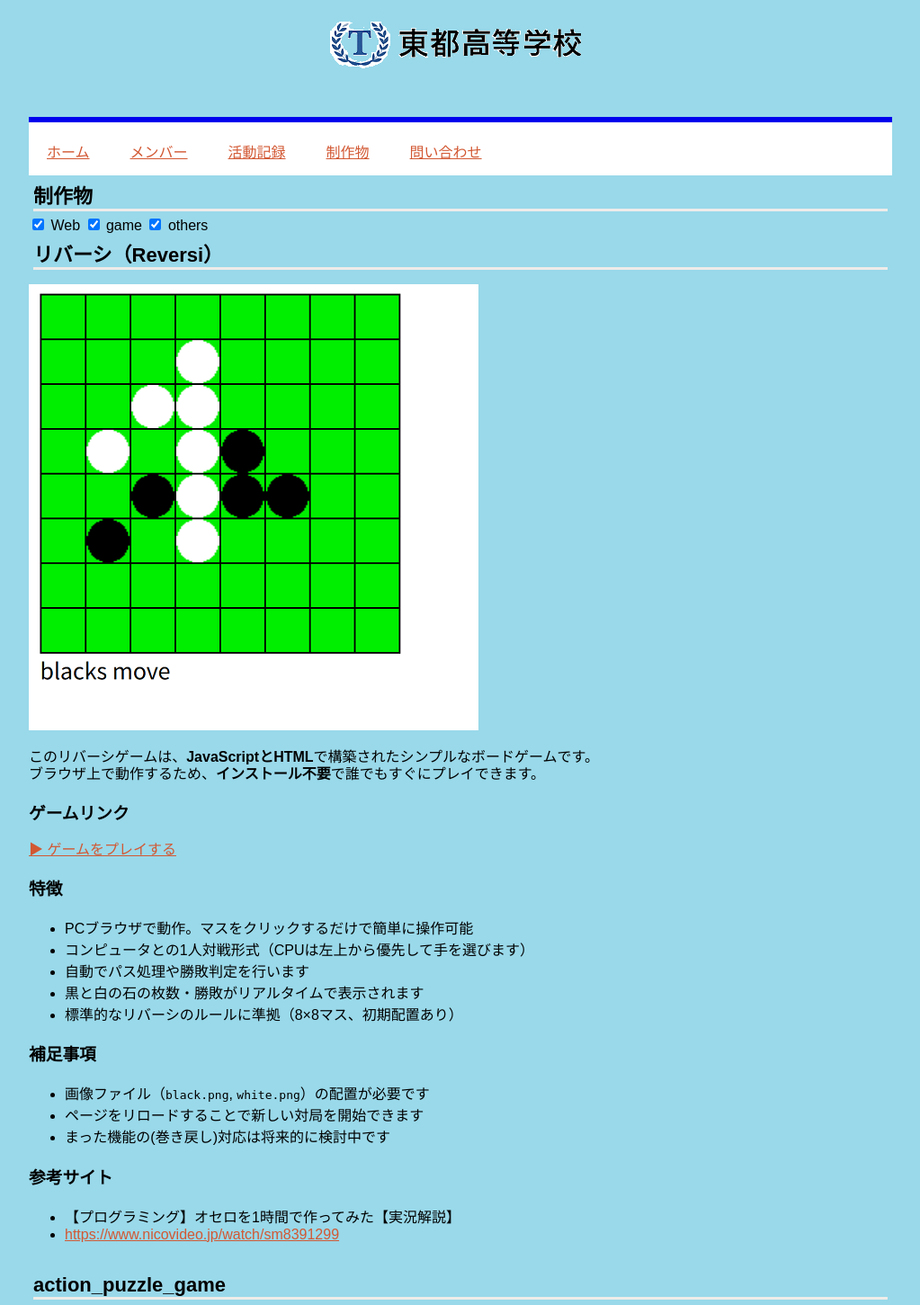
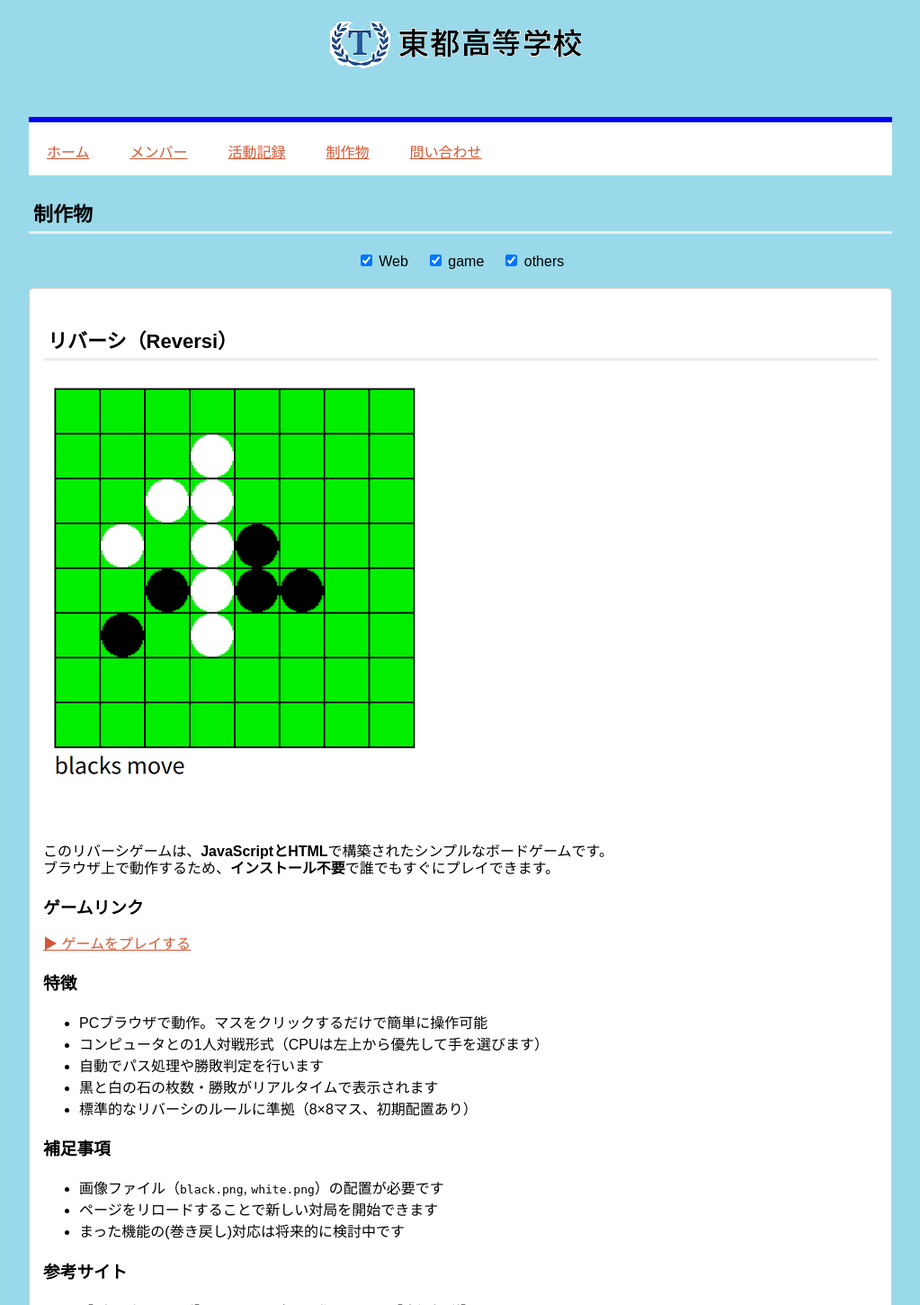
Before and after one commit to N-sho-code/homepage_practice, a PHP site: page /production.html in a window 1280 px wide. Shown: the part 39-1490 px from the top of the page at 90% size, without its empty margins (128-1151 px from the left). Run offline with PHP 8.4, Linux system fonts and the light colour scheme.

Commit message:
Update style.css
一部更新

```diff
--- a/css/style.css
+++ b/css/style.css
@@ -24,10 +24,10 @@ h2 {
 		margin-right: 0px;
 		margin-bottom: 20px;
 		margin-left: 0px;
-		margin-top: 5px;
-		margin-right: 5px;
-		margin-bottom: 5px;
-		margin-left: 5px;
+		padding-top: 5px;
+		padding-right: 5px;
+		padding-bottom: 5px;
+		padding-left: 5px;
 }
 p{
 	line-height: 1.2;
@@ -146,3 +146,40 @@ input[type="submit"]{
 				padding-bottom: 1em;
 		}
 }
+/*  フィルター機能用 CSS ここから  */
+#filter {
+	display: flex;
+	justify-content: center;
+	gap: 20px;
+	margin: 20px 0;
+}
+
+#filter label {
+	font-size: 16px;
+}
+
+.work-item {
+	background-color: #ffffff;
+	margin: 15px 0;
+	padding: 15px;
+	border-radius: 5px;
+	border: 1px solid #ccc;
+}
+/*  コード入力用ここから  */
+.code-block {
+  position: relative;
+  background: rgb(195, 195, 195);
+  border: 1px solid #ccc;
+  padding: 10px;
+  overflow-x: auto;
+  margin-bottom: 20px;
+  border-radius: 5px;
+
+}
+
+
+.code-block pre {
+  margin: 0;
+  white-space: pre-wrap;
+
+}
```
